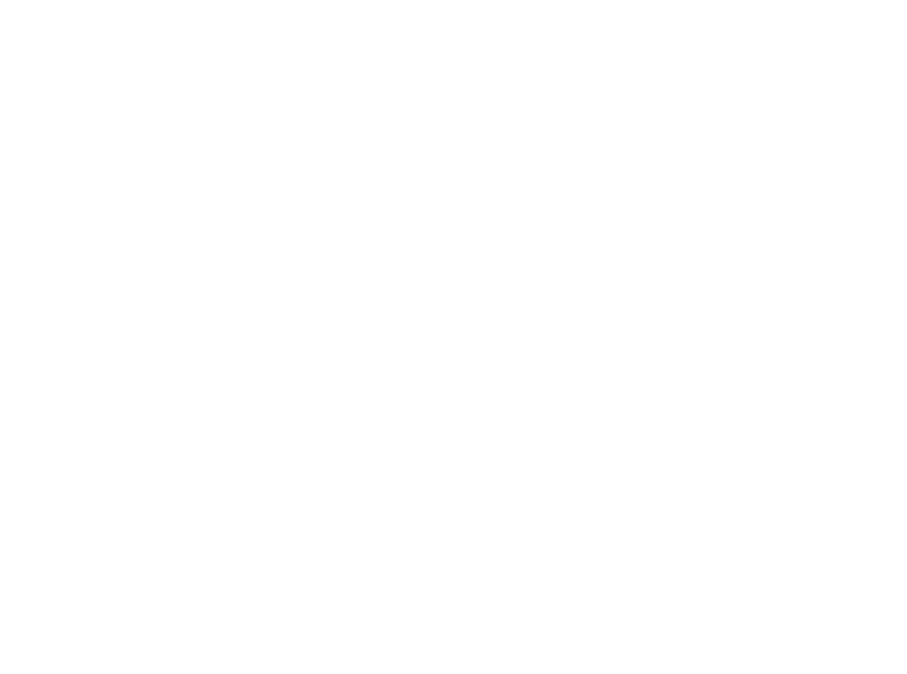
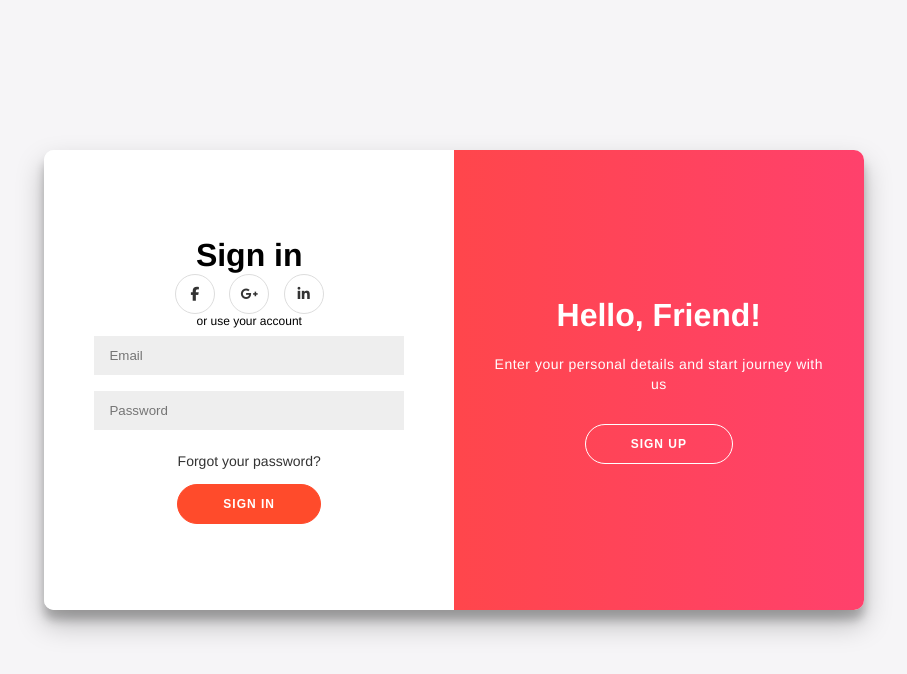
Before and after one commit to NadiasinaNico/LocationVoiture, a plain HTML site: page index.html in a window 1280 px wide. Shown: the whole page, without its empty margins (186-1093 px from the left). Drawn offline with Linux system fonts and the light colour scheme.

Commit message:
refonte du site

```diff
--- a/index.html
+++ b/index.html
@@ -4,9 +4,60 @@
   <meta charset="UTF-8">
   <meta http-equiv="X-UA-Compatible" content="IE=edge">
   <meta name="viewport" content="width=device-width, initial-scale=1.0">
+  <link rel="stylesheet" href="main.css" />
+  <link rel="stylesheet" href="dist/fontawesome/css/all.min.css" />
   <title>Location</title>
 </head>
 <body>
-  <div class=""></div>
+  <div class="container" id="container">
+    <div class="form-container sign-up-container">
+      <form action="#">
+        <h1>Create Account</h1>
+        <div class="social-container">
+          <a href="#" class="social"><i class="fab fa-facebook-f"></i></a>
+          <a href="#" class="social"><i class="fab fa-google-plus-g"></i></a>
+          <a href="#" class="social"><i class="fab fa-linkedin-in"></i></a>
+
+        </div>
+        <span>or use your eamil for registration</span>
+        <input type="text" placeholder="Name" />
+        <input type="email" placeholder="Email" />
+        <input type="password" placeholder="Password" />
+        <button>Sign Up</button>
+      </form>
+    </div>
+    <div class="form-container sign-in-container">
+      <form action="#">
+        <h1>Sign in</h1>
+        <div class="social-container">
+          <a href="#" class="social"><i class="fab fa-facebook-f"></i></a>
+          <a href="#" class="social"><i class="fab fa-google-plus-g"></i></a>
+          <a href="#" class="social"><i class="fab fa-linkedin-in"></i></a>
+        </div>
+        <span>or use your account</span>
+        <input type="email" placeholder="Email" />
+        <input type="password" placeholder="Password" />
+        <a href="#">Forgot your password?</a>
+        <button>Sign In</button>
+      </form>
+    </div>
+    <div class="overlay-container">
+      <div class="overlay">
+        <div class="overlay-panel overlay-left">
+          <h1>Welcome Back</h1>
+          <p>
+            To Keep connected with us please login with your personal info
+          </p>
+          <button class="ghost" id="signIn">Sign In</button>
+        </div>
+        <div class="overlay-panel overlay-right">
+          <h1>Hello, Friend!</h1>
+          <p>Enter your personal details and start journey with us</p>
+          <button class="ghost" id="signUp">Sign Up</button>
+        </div>
+      </div>
+    </div>
+  </div>
+  <script src="main.js"></script>
 </body>
 </html>
--- a/main.css
+++ b/main.css
@@ -0,0 +1,176 @@
+*{
+  box-sizing: border-box;
+}
+body{
+  font-family: 'Franklin Gothic Medium', 'Arial Narrow', Arial, sans-serif;
+  background: #f6f5f7;
+  display: flex;
+  flex-direction: column;
+  justify-content: center;
+  align-items: center;
+  height: 100vh;
+  margin: -20px 0 50px;
+}
+h1{
+  font-weight: bold;
+  margin: 0;
+}
+p{
+  font-size: 14px;
+  font-weight: 100;
+  line-height: 20px;
+  letter-spacing: 0.5px;
+  margin: 20px 0 30px;
+}
+span {
+  font-size: 12px;
+}
+a{
+  color: #333;
+  font-size: 14px;
+  text-decoration: none;
+  margin: 15px 0;
+}
+.container {
+  background: #fff;
+  border-radius: 10px;
+  box-shadow: 0 14px 28px rgba(0, 0, 0, 0.25), 0 10px 10px rgba(0, 0, 0, 0.22);
+  position: relative;
+  overflow: hidden;
+  width: 64%;
+  max-width: 100%;
+  min-height: 460px;
+}
+.form-container form {
+  background: #fff;
+  display: flex;
+  flex-direction: column;
+  padding: 0 50px;
+  height: 100%;
+  justify-content: center;
+  align-items: center;
+  text-align: center;
+}
+.social-container a{
+  border: 1px solid #ddd;
+  border-radius: 50%;
+  display: inline-flex;
+  justify-content: center;
+  align-items: center;
+  margin: 0 5px;
+  height: 40px;
+  width: 40px;
+}
+.form-container input {
+  background: #eee;
+  border: none;
+  padding: 12px 15px;
+  margin: 8px 0;
+  width: 100%;
+}
+button {
+  border-radius: 20px;
+  border: 1px solid #ff4b2b;
+  background: #ff4b2b;
+  color: #fff;
+  font-size: 12px;
+  font-weight: bold;
+  padding: 12px 45px;
+  letter-spacing: 1px;
+  text-transform: uppercase;
+  transition: transform 80ms ease-in;
+}
+button:active {
+  transform: scale(0.95);
+}
+button:focus {
+  outline: none;
+}
+button.ghost{
+  background: transparent;
+  border-color: #fff;
+}
+.form-container {
+  position: absolute;
+  top: 0;
+  height: 100%;
+  transition: all 0.6s ease-in-out;
+}
+.sign-in-container {
+  left: 0;
+  width: 50%;
+  z-index: 2;
+}
+.sign-up-container {
+  left: 0;
+  width: 50%;
+  opacity: 0;
+  z-index: 1;
+}
+.overlay-container {
+  position: absolute;
+  top: 0;
+  left: 50%;
+  width: 50%;
+  height: 100%;
+  overflow: hidden;
+  transition: transform 0.6s ease-in-out;
+  z-index: 100;
+}
+.overlay{
+  background: #ff416c;
+  background: linear-gradient(to right, #ff4b2b, #ff416c) no-repeat 0 0 / cover;
+  color: #fff;
+  position: relative;
+  left: -100%;
+  height: 100%;
+  width: 200%;
+  transform: translateX(0);
+  transition: transform 0.6s ease-in-out;
+}
+.overlay-panel{
+  position: absolute;
+  top: 0;
+  display: flex;
+  flex-direction: column;
+  justify-content: center;
+  align-items: center;
+  padding: 0 40px;
+  height: 100%;
+  width: 50%;
+  text-align: center;
+  transform: translateX(0);
+  transition: transform 0.6s ease-in-out;
+}
+.overlay-right {
+  right: 0;
+  transform: translateX(0);
+}
+.overlay-left {
+  transform: translateX(-20%);
+}
+
+/* Animation */
+
+.container.rigt-panel-active .sign-in-container {
+  transform: translateX(100%);
+}
+
+.container.right-panel-active .overlay-container {
+  transform: translate(-100%);
+}
+
+.container.right-panel-active .sign-up-container {
+  transform: translateX(100%);
+  opacity: 1;
+  z-index: 5;
+}
+.container.right-panel-active .overlay {
+  transform: translateX(50%);
+}
+.container.right-panel-active .overlay-left {
+  transform: translateX(0);
+}
+.container.right-panel-active .overlay-right {
+  transform: translateX(20%);
+}
--- a/main.js
+++ b/main.js
@@ -0,0 +1,7 @@
+const signUpButton = document.getElementById('signUp');
+const signInButton = document.getElementById('signIn');
+const container = document.getElementById('container');
+
+signUpButton.addEventListener('click', () => container.classList.add('right-panel-active'))
+
+signInButton.addEventListener('click', () => container.classList.remove('right-panel-active'))
```
